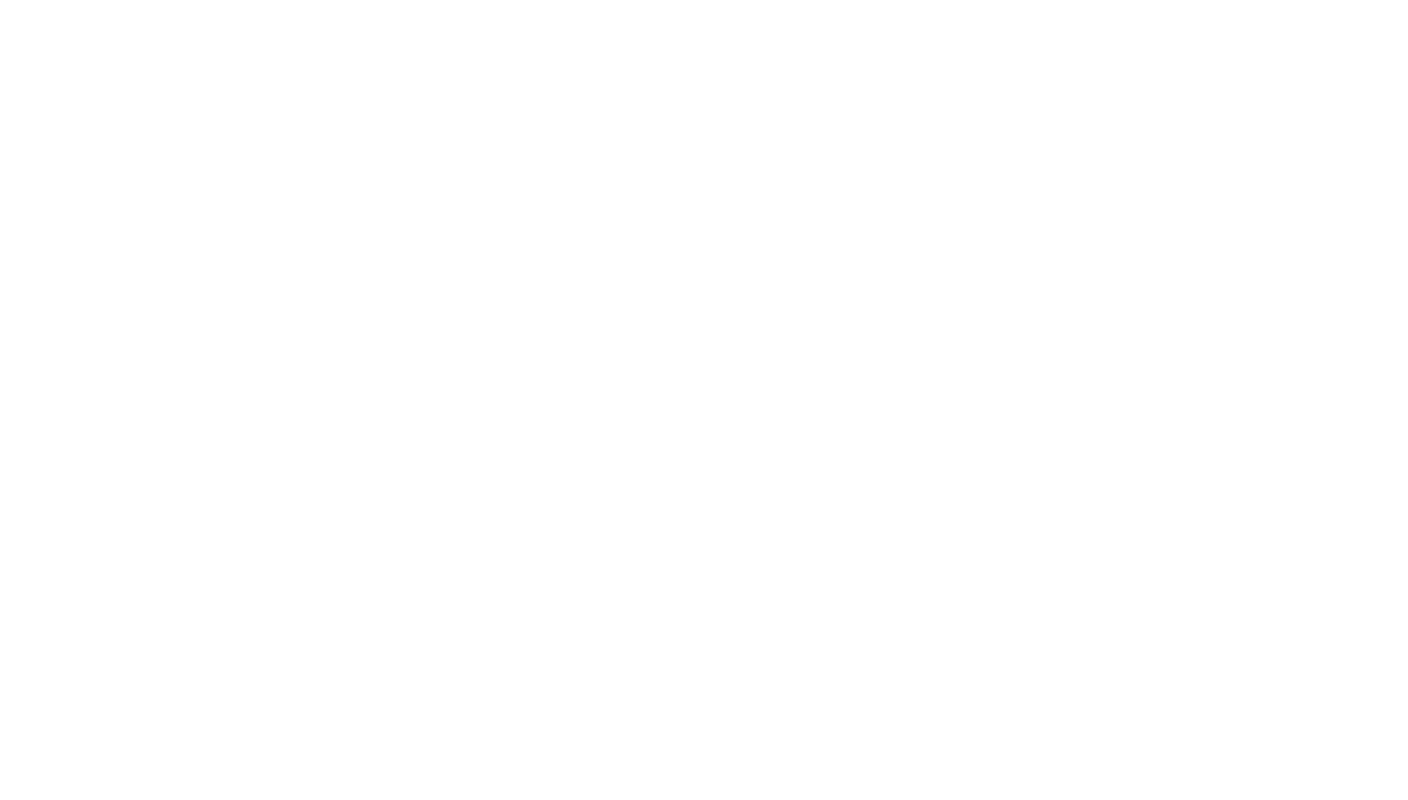
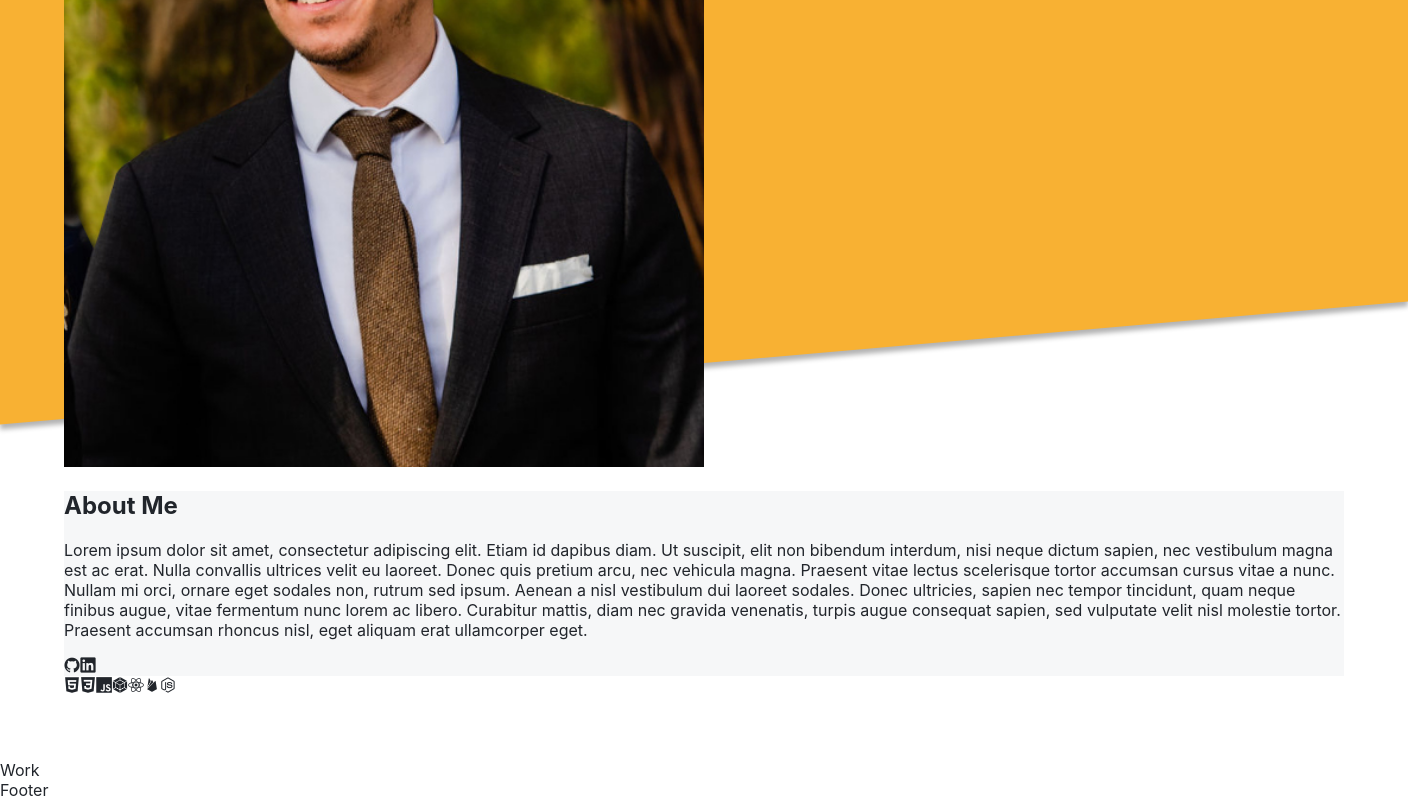
Before and after one commit to kihno/portfolio, a React (Create React App) app: page / in a window 1280 px wide. Shown: the part 563-1363 px from the top of the page, 1408 px wide, since content can reach past the window. Before the commit the page ends 800 px from the top, so only its background shows below. Built offline with nearby package versions, Linux system fonts and the light colour scheme.

Commit message:
Import headshot and fill out header section:

```diff
--- a/public/index.html
+++ b/public/index.html
@@ -8,6 +8,7 @@
       name="description"
       content="Web site created using create-react-app"
     />
+    <link rel="stylesheet" href="https://cdn.jsdelivr.net/gh/devicons/devicon@v2.15.1/devicon.min.css">
     <title>My Portfolio</title>
   </head>
   <body>
--- a/src/App.css
+++ b/src/App.css
@@ -1,38 +1,38 @@
 .App {
-  text-align: center;
+  width: 100%;
+  height: 100%;
+  display: flex;
+  flex-direction: column;
+  justify-content: center;
+  color: #21252b;
 }
 
-.App-logo {
-  height: 40vmin;
-  pointer-events: none;
+body {
+  margin: 0;
 }
 
-@media (prefers-reduced-motion: no-preference) {
-  .App-logo {
-    animation: App-logo-spin infinite 20s linear;
-  }
+#header {
+  width: 100%;
+  position: relative;
+  padding: 5%;
 }
 
-.App-header {
-  background-color: #282c34;
-  min-height: 100vh;
-  display: flex;
-  flex-direction: column;
-  align-items: center;
-  justify-content: center;
-  font-size: calc(10px + 2vmin);
-  color: white;
+.headshot {
+  width: 50%;
 }
 
-.App-link {
-  color: #61dafb;
+.aboutContainer {
+  background-color: #f6f7f8;
 }
 
-@keyframes App-logo-spin {
-  from {
-    transform: rotate(0deg);
-  }
-  to {
-    transform: rotate(360deg);
-  }
+.background {
+  width: 100%;
+  height: 100%;
+  top: 0;
+  left: 0;
+  z-index: -1;
+  position: absolute;
+  background-color: #f8b133;
+  transform: skewY(-5deg) translateY(-30%);
+  box-shadow: 0 5px 5px rgba(0,0,0,0.3);
 }
--- a/src/components/Header.js
+++ b/src/components/Header.js
@@ -1,9 +1,31 @@
 import React from "react";
+import headshot from "../images/hs.jpg";
 
 const Header = () => {
 
     return(
-        <div>Header</div>
+        <div id="header">
+            <h1 className="name">Nick Miles</h1>
+            <img className="headshot" src={headshot} alt=""></img>
+            <div className="aboutContainer">
+                <h2>About Me</h2>
+                <p>Lorem ipsum dolor sit amet, consectetur adipiscing elit. Etiam id dapibus diam. Ut suscipit, elit non bibendum interdum, nisi neque dictum sapien, nec vestibulum magna est ac erat. Nulla convallis ultrices velit eu laoreet. Donec quis pretium arcu, nec vehicula magna. Praesent vitae lectus scelerisque tortor accumsan cursus vitae a nunc. Nullam mi orci, ornare eget sodales non, rutrum sed ipsum. Aenean a nisl vestibulum dui laoreet sodales. Donec ultricies, sapien nec tempor tincidunt, quam neque finibus augue, vitae fermentum nunc lorem ac libero. Curabitur mattis, diam nec gravida venenatis, turpis augue consequat sapien, sed vulputate velit nisl molestie tortor. Praesent accumsan rhoncus nisl, eget aliquam erat ullamcorper eget.</p>
+                <div className="iconContainer">
+                    <i class="devicon-github-original"></i>
+                    <i class="devicon-linkedin-plain"></i>
+                </div>
+            </div>
+            <div className="techContainer">
+                <i class="devicon-html5-plain"></i>
+                <i class="devicon-css3-plain"></i>
+                <i class="devicon-javascript-plain"></i>
+                <i class="devicon-webpack-plain"></i>
+                <i class="devicon-react-original"></i>
+                <i class="devicon-firebase-plain"></i>
+                <i class="devicon-nodejs-plain"></i>
+            </div>
+            <div className="background"></div>
+        </div>
     )
 }
 
```
Also changed, not shown: src/images/hs.jpg (added).
